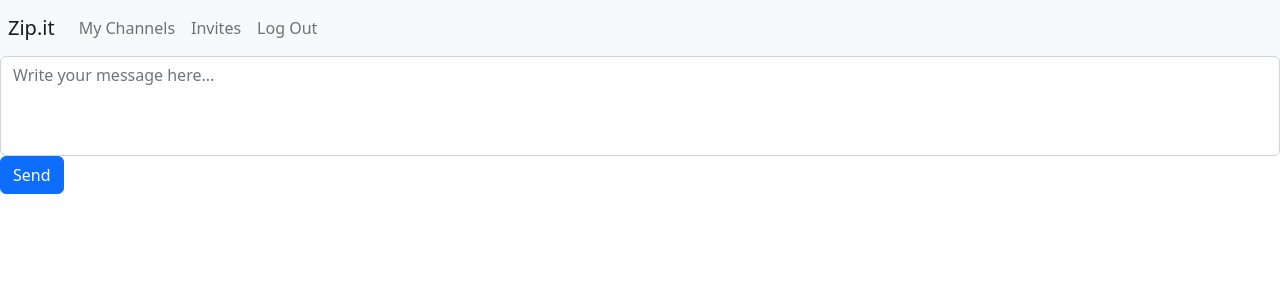
After one commit to titancoder12/CS50W-Final-Project, a Django app: page /channel/1 in a window 1280 px wide. The commit adds this page. Shown: the top 300 px of the page. Run offline with Django 3.2, Linux system fonts and the light colour scheme.

Commit message:
started on mac, starting project similar to slack

```diff
--- /dev/null
+++ b/coldbrew/hello/templates/hello/channel.html
@@ -0,0 +1,15 @@
+{% extends "hello/layout.html" %}
+{% load static %}
+{% block title %}
+    Hello
+{% endblock %}
+{% block body %}
+    <div id="messages"></div>
+    <div id="post">
+        <textarea class="form-control" id="messagetext" placeholder="Write your message here..." style="height: 100px; resize: none;"></textarea>
+        <button id="sendmessagetext" class="btn btn-primary ms-auto">Send</button>
+    </div>
+{% endblock %}
+{% block script %}
+    <script src="{% static 'hello/channel.js' %}"></script>
+{% endblock %}
--- a/coldbrew/hello/templates/hello/layout.html
+++ b/coldbrew/hello/templates/hello/layout.html
@@ -12,7 +12,26 @@
         {% block title %}
         {% endblock %}
     </title>
-    <body>
+    <nav class="navbar navbar-expand-lg navbar-light bg-light">
+        <a class="navbar-brand ms-2" href="#">Zip.it</a>
+
+        <div>
+          <ul class="navbar-nav ms-auto">
+                <!--li class="nav-item">
+                    <a class="nav-link" href=""><strong>{{ user.username }}</strong></a>
+                </li-->
+            <li class="nav-item">
+              <a class="nav-link" href="">My Channels</a>
+            </li>
+                <li class="nav-item">
+                    <a class="nav-link" href="">Invites</a>
+                </li>
+                <li class="nav-item">
+                    <a class="nav-link" href="">Log Out</a>
+                </li>
+          </ul>
+        </div>
+      </nav>
         {% block body %}
         {% endblock %}
     </body>
--- a/coldbrew/hello/urls.py
+++ b/coldbrew/hello/urls.py
@@ -3,5 +3,6 @@ from . import views
 
 urlpatterns = [
     path("hello/", views.hello, name='hello'),
-    path("", views.index, name="index")
+    path("", views.index, name="index"),
+    path("channel/<int:id>", views.channel, name='channel')
 ]
--- a/coldbrew/hello/views.py
+++ b/coldbrew/hello/views.py
@@ -7,3 +7,6 @@ def hello(request):
 
 def index(request):
     return render(request, 'hello/index.html')
+
+def channel(request, id):
+    return render(request, 'hello/channel.html')
```
